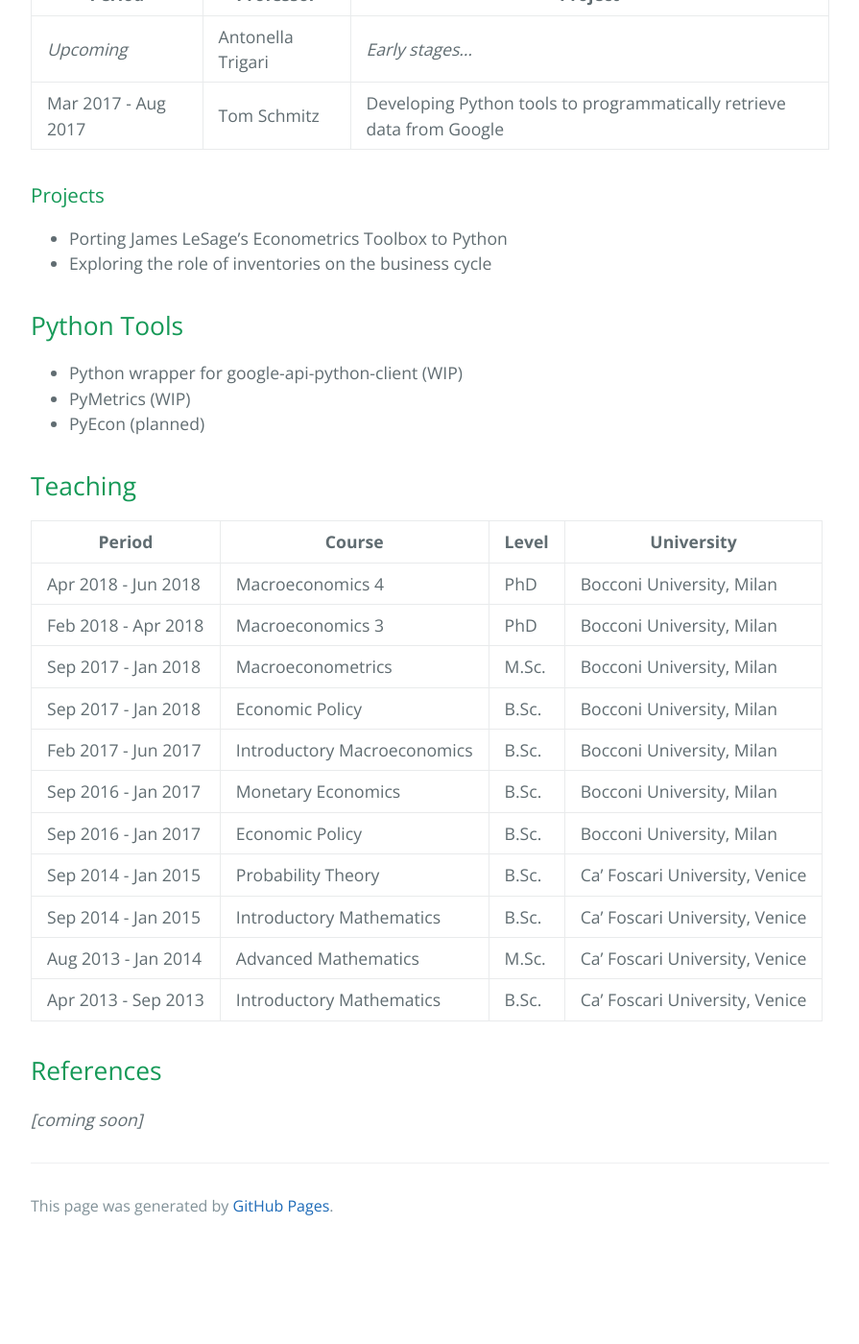
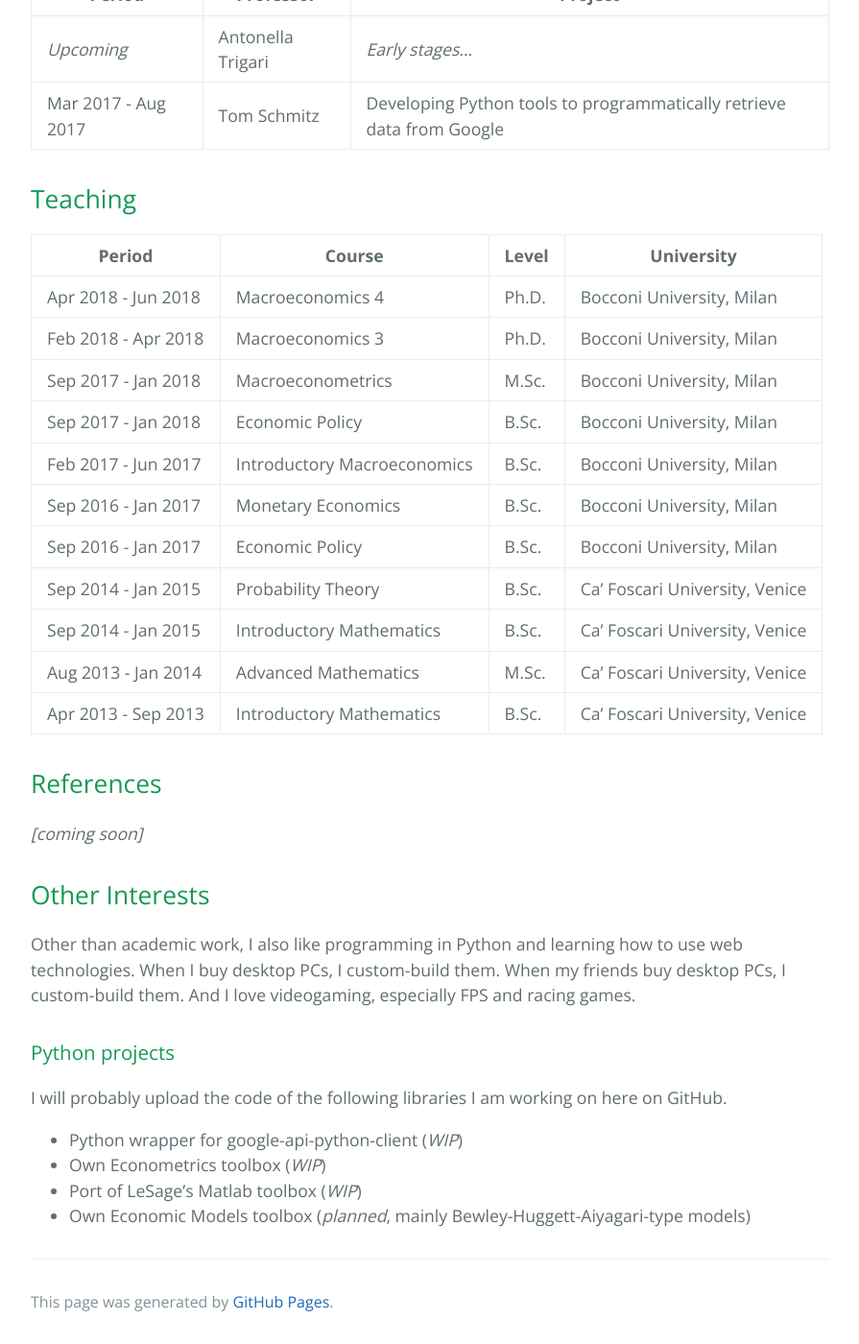
Before and after one commit to AndreaPasqualini/andreapasqualini.github.io, a Jekyll site: the page built from index.md, in a window 1280 px wide and 1400 px high, scrolled down 1287 px. Shown: the whole window at 96% size, without its empty margins (192-1087 px from the left). Built offline with Jekyll 4.4.1, drawn with Linux system fonts in a browser that asks for light colours; before the commit the page ends 2587 px from its top, so only the background shows below that; some of the changed text lies outside the part shown.

Commit message:
Update index.md

```diff
--- a/index.md
+++ b/index.md
@@ -4,7 +4,8 @@ layout: default
 
 <img src="/files/picture.png" align="right" alt="Hi" class="inline"/>
 
-I am a PhD candidate in Economics at Bocconi University, Milan.
+Welcome to my personal webpage.
+I am a Ph.D. candidate in Economics at Bocconi University, Milan.
 Currently enrolled to the second year.
 
 
@@ -46,25 +47,12 @@ I am also interested in Time Series Econometrics and I plan to work on it in the
 | Mar 2017 - Aug 2017 | Tom Schmitz       | Developing Python tools to programmatically retrieve data from Google |
 
 
-### Projects
-
-* Porting James LeSage's Econometrics Toolbox to Python
-* Exploring the role of inventories on the business cycle
-
-
-## Python Tools
-
-* Python wrapper for google-api-python-client (WIP)
-* PyMetrics (WIP)
-* PyEcon (planned)
-
-
 ## Teaching
 
 | Period              | Course                      | Level | University                     |
 | ------------------- | --------------------------- | ----- | ------------------------------ |
-| Apr 2018 - Jun 2018 | Macroeconomics 4            | PhD   | Bocconi University, Milan      |
-| Feb 2018 - Apr 2018 | Macroeconomics 3            | PhD   | Bocconi University, Milan      |
+| Apr 2018 - Jun 2018 | Macroeconomics 4            | Ph.D. | Bocconi University, Milan      |
+| Feb 2018 - Apr 2018 | Macroeconomics 3            | Ph.D. | Bocconi University, Milan      |
 | Sep 2017 - Jan 2018 | Macroeconometrics           | M.Sc. | Bocconi University, Milan      |
 | Sep 2017 - Jan 2018 | Economic Policy             | B.Sc. | Bocconi University, Milan      |
 | Feb 2017 - Jun 2017 | Introductory Macroeconomics | B.Sc. | Bocconi University, Milan      |
@@ -78,3 +66,21 @@ I am also interested in Time Series Econometrics and I plan to work on it in the
 
 ## References
 *[coming soon]*
+
+
+## Other Interests
+
+Other than academic work, I also like programming in Python and learning how to use web technologies.
+When I buy desktop PCs, I custom-build them.
+When my friends buy desktop PCs, I custom-build them.
+And I love videogaming, especially FPS and racing games.
+
+
+### Python projects
+
+I will probably upload the code of the following libraries I am working on here on GitHub.
+
+* Python wrapper for google-api-python-client (*WIP*)
+* Own Econometrics toolbox (*WIP*)
+* Port of LeSage's Matlab toolbox (*WIP*)
+* Own Economic Models toolbox (*planned*, mainly Bewley-Huggett-Aiyagari-type models)
```
